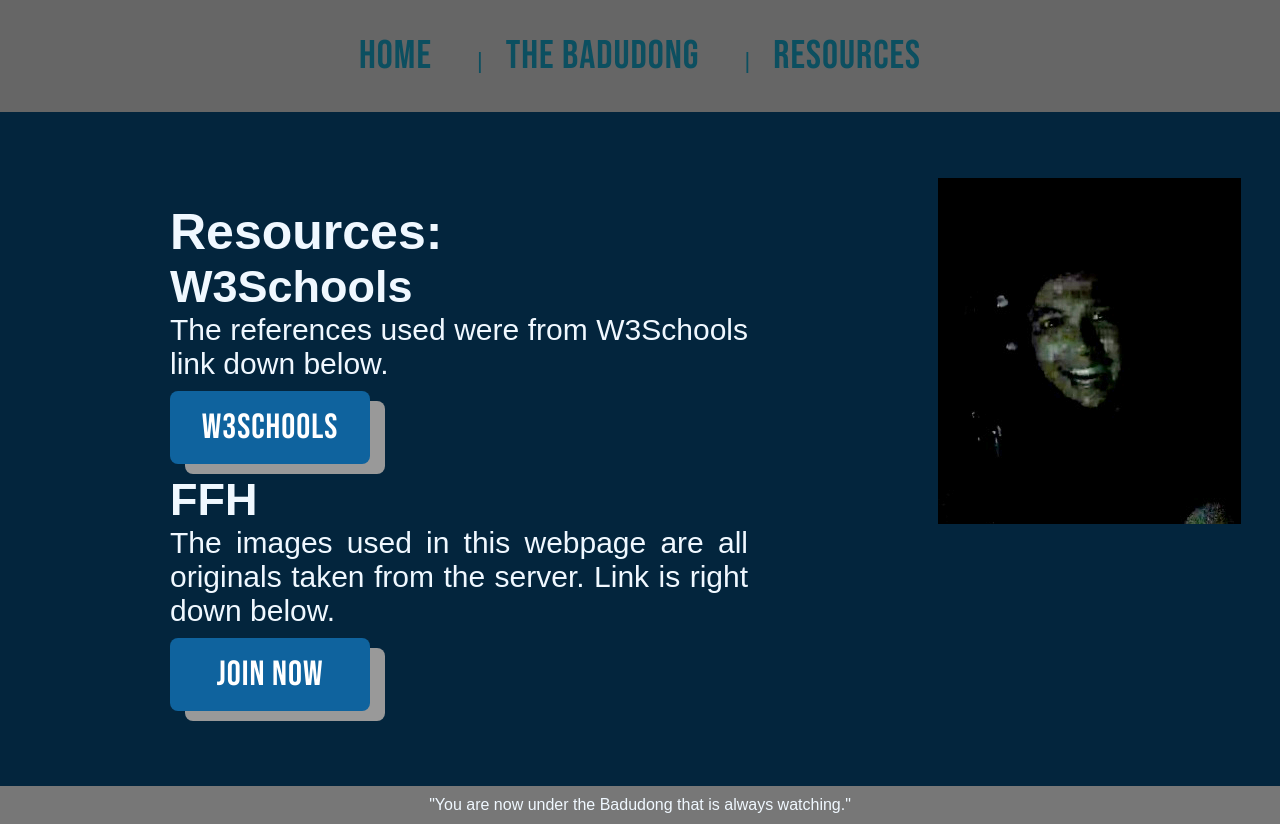
After one commit to JohnBernardDurano/lab2, a PHP site: page /resources.html in a window 1280 px wide. The commit adds this page. Run offline with PHP 8.4, Linux system fonts and the light colour scheme; some libraries are stand-ins or nearby versions.

Commit message:
Added the Resources Page

```diff
--- a/week3/css/index_style.css
+++ b/week3/css/index_style.css
@@ -83,9 +83,10 @@ header .navigation a:hover{
   color: aliceblue;
 }
 
-.main .discord-btn{
+.discord-btn{
   display: inline-block;
   padding: 15px 25px;
+  margin-top: 10px;
   font-family: 'Bebas Neue';
   font-size: 35px;
   cursor: pointer;
@@ -101,7 +102,7 @@ header .navigation a:hover{
   width: 200px;
 }
 
-.main .discord-btn:hover{
+.discord-btn:hover{
   background: #0C4F60;
 }
 
--- /dev/null
+++ b/week3/css/resources_style.css
@@ -0,0 +1,125 @@
+
+* {
+    margin: auto;
+    padding: 0;
+    box-sizing: border-box;
+    font-family: "Poppins", sans-serif;
+  }
+
+  body {
+    font-family: 'Bebas Neue';
+  }
+
+
+  header {
+    background-color: #666;
+    padding: 30px;
+    text-align: center;
+    font-size: 20px;
+    color: #000;
+  }
+
+  section {
+    position: relative;
+    min-height: 84.3vh;
+    display: flex;
+    flex-direction: column;
+    justify-content: flex-start;
+    background-color: #03253d;
+  }
+
+
+  footer {
+    background-color: #777;
+    padding: 10px;
+    text-align: center;
+    color: aliceblue;
+    font-family: 'Bebas Neue';
+  }
+
+  header .navigation{
+    color: #0C4F60;
+    font-size: 22px;
+    text-decoration: none;
+    font-weight: 500;
+    letter-spacing: 1px;
+    padding: 2px 15px;
+    border-radius: 20px;
+    transition: 0.3s;
+    margin-left: auto;
+    transition-property: none;
+  }
+
+  header .navigation a{
+    color: #0C4F60;
+    font-size: 40px;
+    font-family: 'Bebas Neue';
+    text-decoration: none;
+    font-weight: 500;
+    letter-spacing: 1px;
+    padding: 2px 15px;
+    border-radius: 20px;
+    transition: 0.3s;
+    transition-property: none;
+  }
+
+  header .navigation a:not(:last-child){
+    margin-right: 30px;
+  }
+
+  header .navigation a:hover{
+    background: #1D3FB4;
+    color: #fff;
+  }
+
+  .main {
+    float: left;
+    width: 60%;
+    padding: 0 20px;
+    padding-top: 25px;
+    padding-left: 170px;
+    font-size: 30px;
+    text-align: justify;
+    color: aliceblue;
+  }
+
+  .main .discord-btn{
+    display: inline-block;
+    padding: 15px 25px;
+    font-family: 'Bebas Neue';
+    font-size: 35px;
+    cursor: pointer;
+    text-align: center;
+    text-decoration: none;
+    letter-spacing: 1px;
+    outline: none;
+    color: #fff;
+    background-color: #0f639e;
+    border: none;
+    border-radius: 8px;
+    box-shadow: 15px 10px #999;
+    width: 200px;
+    margin-top: 10px;
+    margin-bottom: 10px;
+  }
+
+  .main .discord-btn:hover{
+    background: #0C4F60;
+  }
+
+  .main .title h1{
+    font-size: 50px;
+  }
+
+  .badudong_img {
+    float: left;
+    width: 20%;
+    text-align: center;
+    padding-left: 170px;
+  }
+
+  @media only screen and (max-width: 620px) {
+    .main, .badudong_img {
+      width: 100%;
+    }
+  }
--- a/week3/index.html
+++ b/week3/index.html
@@ -18,7 +18,7 @@
     <div class="navigation">
       <a href="index.html">Home</a>|
       <a href="#">The Badudong</a>|
-    <a href="#">Resources</a>
+      <a href="resources.html">Resources</a>
   </header>
 
   <section>
--- /dev/null
+++ b/week3/resources.html
@@ -0,0 +1,52 @@
+<!DOCTYPE html>
+<html>
+    <head>
+        <meta name="viewport" content="width=device-width", initial-scale="1.0">
+        <meta charset="UTF-8">
+        <title>FFHooray</title>
+        <link rel="icon" type="image/x-icon" href="images/FFHooray.png">
+        <link rel="stylesheet" href="css/resources_style.css">
+        <!-- Fonts -->
+        <link href="https://fonts.googleapis.com/css2?family=Bebas+Neue&display=swap" rel="stylesheet">
+        <link rel="stylesheet" href="https://cdnjs.cloudflare.com/ajax/libs/font-awesome/5.14.0/css/all.min.css">
+      </head>
+
+    <body class="bodyStyle">
+
+        <header>
+            <div class="navigation">
+              <a href="index.html">Home</a>|
+              <a href="#">The Badudong</a>|
+              <a href="resources.html">Resources</a>
+          </header>
+
+        <section>
+
+            <div style="overflow:auto">
+              <div>
+              </div>
+
+              <article class="main">
+                <div class ="title">
+                    <h1>Resources:</h1>
+                </div>
+                <h2>W3Schools</h2>
+                <p>The references used were from W3Schools link down below.</p>
+                <a href="https://www.w3schools.com/default.asp" class="discord-btn">W3Schools</a>
+                <h2>FFH</h2>
+                <p>The images used in this webpage are all originals taken from the server. Link is right down below.
+                </p>
+                <a href="https://discord.gg/7kfUPRsAZH" class="discord-btn">JOIN NOW</a>
+              </article>
+
+              <div class="badudong_img">
+                <img src="images/badudong.png" alt="The Badudong" >
+              </div>
+            </div>
+          </section>
+
+          <footer>
+            <p class = "pink">&quot;You are now under the Badudong that is always watching.&quot;</p>
+          </footer>
+    </body>
+</html>
```
Lines whose indentation alone changed are shown as unchanged.
